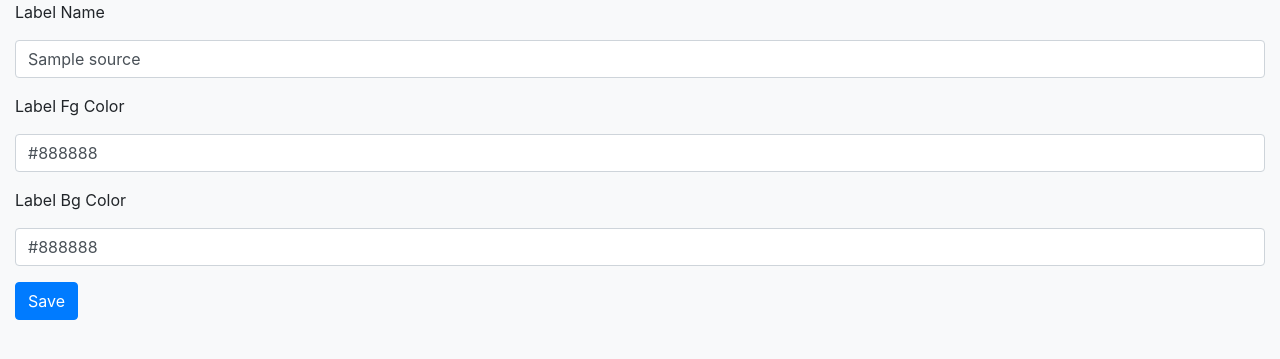
After one commit to Larhard/Life-Scheduler, a Flask app: page /settings/edit_quest_source/1/ in a window 1280 px wide. The commit adds this page. Shown: the top 359 px of the page. Run offline with Flask 2, Linux system fonts and the light colour scheme; a user stored in the database is signed in; tables that the repository leaves empty hold one stand-in row (values such as "Sample post"); some libraries are stand-ins or nearby versions.

Commit message:
Add labels

```diff
--- a/life_scheduler/board/api_routes.py
+++ b/life_scheduler/board/api_routes.py
@@ -27,6 +27,7 @@ def quests_today():
         "end_time",
         "deadline",
         "is_done",
+        "labels",
     ]
 
     dumped_quests = list(map(partial(dump_attrs, attrs), quests))
--- a/life_scheduler/board/forms.py
+++ b/life_scheduler/board/forms.py
@@ -17,3 +17,10 @@ class AddImageGraphSourceForm(FlaskForm):
 class AddGoogleQuestSourceForm(FlaskForm):
     calendar = SelectField(validate_choice=False)
     submit = SubmitField("Create")
+
+
+class EditQuestSourceForm(FlaskForm):
+    label_name = StringField()
+    label_fg_color = StringField()
+    label_bg_color = StringField()
+    submit = SubmitField("Save")
--- a/life_scheduler/board/models.py
+++ b/life_scheduler/board/models.py
@@ -26,6 +26,8 @@ class Quest(db.Model):
 
     external_id = db.Column(db.Unicode(256), index=True)
 
+    labels = db.Column(db.JSON)
+
     is_archived = db.Column(db.Boolean, default=False, index=True)
     is_done = db.Column(db.Boolean, default=False)
 
@@ -43,6 +45,7 @@ class Quest(db.Model):
             user=None,
             source=None,
             external_id=None,
+            labels=None,
             is_archived=False,
             is_done=False,
     ):
@@ -67,6 +70,8 @@ class Quest(db.Model):
 
         self.source = source
         self.external_id = external_id
+
+        self.labels = labels
 
         self.is_archived = is_archived
         self.is_done = is_done
@@ -151,15 +156,25 @@ class QuestSource(db.Model):
     backend_id = db.Column(db.Integer)
     args = db.Column(db.JSON)
 
+    label_name = db.Column(db.Unicode(128), default="")
+    label_fg_color = db.Column(db.Unicode(128), default="white")
+    label_bg_color = db.Column(db.Unicode(128), default="gray")
+
     def __init__(
             self,
             user=None,
             backend_type=None,
             backend_id=None,
+            label_name=None,
+            label_fg_color=None,
+            label_bg_color=None,
     ):
         self.user = user
         self.backend_type = backend_type
         self.backend_id = backend_id
+        self.label_name = label_name
+        self.label_fg_color = label_fg_color
+        self.label_bg_color = label_bg_color
 
     def get_backend(self):
         if self.backend_type == "trello":
@@ -178,6 +193,18 @@ class QuestSource(db.Model):
             return GoogleQuestSourceManager(self, **self.args)
         else:
             raise ValueError(f"Unknown backend type: {self.backend_type}")
+
+    def set_label_name(self, value):
+        self.label_name = value
+        db.session.commit()
+
+    def set_label_fg_color(self, value):
+        self.label_fg_color = value
+        db.session.commit()
+
+    def set_label_bg_color(self, value):
+        self.label_bg_color = value
+        db.session.commit()
 
     def __str__(self):
         return str(self.get_manager())
--- a/life_scheduler/board/routes.py
+++ b/life_scheduler/board/routes.py
@@ -1,10 +1,9 @@
-import json
-
 from flask import Blueprint, render_template, redirect, url_for, abort
 from flask_login import login_required, current_user
 
 from life_scheduler.auth.utils import approval_required
-from life_scheduler.board.forms import AddTrelloQuestSourceForm, AddImageGraphSourceForm, AddGoogleQuestSourceForm
+from life_scheduler.board.forms import AddTrelloQuestSourceForm, AddImageGraphSourceForm, AddGoogleQuestSourceForm, \
+    EditQuestSourceForm
 from life_scheduler.board.models import QuestSource, ImageGraphSource
 from life_scheduler.google.api import GoogleAPISession
 from life_scheduler.google.models import Google
@@ -69,6 +68,31 @@ def remove_quest_source(source_id):
 
     QuestSource.remove(source)
     return redirect(url_for("board.settings"))
+
+
+@blueprint.route("/settings/edit_quest_source/<source_id>/", methods=["GET", "POST"])
+@login_required
+@approval_required
+def edit_quest_source(source_id):
+    source: QuestSource = QuestSource.get_by_id(source_id)
+
+    if source.user.id != current_user.id:
+        abort(403)
+
+    form = EditQuestSourceForm()
+
+    if form.validate_on_submit():
+        source.set_label_name(form.label_name.data)
+        source.set_label_fg_color(form.label_fg_color.data)
+        source.set_label_bg_color(form.label_bg_color.data)
+
+        return redirect(url_for("board.settings"))
+
+    form.label_name.data = source.label_name
+    form.label_fg_color.data = source.label_fg_color
+    form.label_bg_color.data = source.label_bg_color
+
+    return render_template("board/edit_quest_source.html", form=form)
 
 
 @blueprint.route("/settings/add_image_graph_source/", methods=["GET", "POST"])
--- a/life_scheduler/google/api.py
+++ b/life_scheduler/google/api.py
@@ -32,3 +32,6 @@ class GoogleAPISession:
 
     def iter_calendar_events(self, calendar_id, **kwargs):
         return self.iter_get_pages(f"/calendar/v3/calendars/{calendar_id}/events", **kwargs)
+
+    def get_calendar_colors(self, **kwargs):
+        return self.get("/calendar/v3/colors", **kwargs)
--- a/life_scheduler/google/models.py
+++ b/life_scheduler/google/models.py
@@ -55,6 +55,11 @@ class Google(db.Model):
 
     @classmethod
     def remove(cls, google):
+        from life_scheduler.board.models import QuestSource
+        sources = QuestSource.query.filter_by(backend_type="google", backend_id=google.id).all()
+        for source in sources:
+            db.session.delete(source)
+
         db.session.delete(google)
         db.session.commit()
 
--- a/life_scheduler/trello/models.py
+++ b/life_scheduler/trello/models.py
@@ -45,6 +45,11 @@ class Trello(db.Model):
 
     @classmethod
     def remove(cls, trello):
+        from life_scheduler.board.models import QuestSource
+        sources = QuestSource.query.filter_by(backend_type="trello", backend_id=trello.id).all()
+        for source in sources:
+            db.session.delete(source)
+
         db.session.delete(trello)
         db.session.commit()
 
--- /dev/null
+++ b/templates/board/edit_quest_source.html
@@ -0,0 +1,22 @@
+{% extends "_base.html" %}
+
+{% block content %}
+    <div class="container-fluid bg-light">
+        <form method="post">
+            {{ form.hidden_tag() }}
+            <div class="form-group">
+                <label for="input_board">{{ form.label_name.label }}</label>
+                {{ form.label_name(class="form-control") }}
+            </div>
+            <div class="form-group">
+                <label for="input_board">{{ form.label_fg_color.label }}</label>
+                {{ form.label_fg_color(class="form-control") }}
+            </div>
+            <div class="form-group">
+                <label for="input_board">{{ form.label_bg_color.label }}</label>
+                {{ form.label_bg_color(class="form-control") }}
+            </div>
+            {{ form.submit(class="btn btn-primary") }}
+        </form>
+    </div>
+{% endblock %}
--- a/templates/board/settings.html
+++ b/templates/board/settings.html
@@ -7,8 +7,12 @@
             {% for quest_source in current_user.quest_sources %}
                 <li class="list-group-item container-fluid">
                     <div class="row">
-                        <div class="col-sm-6">{{ quest_source }}</div>
+                        <div class="col-sm-6">
+                            {{ quest_source }}
+                            <span class="badge" style="color: {{ quest_source.label_fg_color }}; background-color: {{ quest_source.label_bg_color }};">{{ quest_source.label_name }}</span>
+                        </div>
                         <div class="col-sm-6 text-right">
+                            <a href="{{ url_for("board.edit_quest_source", source_id=quest_source.id) }}" class="btn btn-primary btn-sm">Edit</a>
                             <a href="{{ url_for("board.remove_quest_source", source_id=quest_source.id) }}" class="btn btn-danger btn-sm">Remove</a>
                         </div>
                     </div>
```
Also changed, not shown: life_scheduler/board/google_quest_source_manager.py (+25 -0 lines), life_scheduler/board/trello_quest_source_manager.py (+19 -0 lines), templates/board/index.html (+29 -2 lines).
